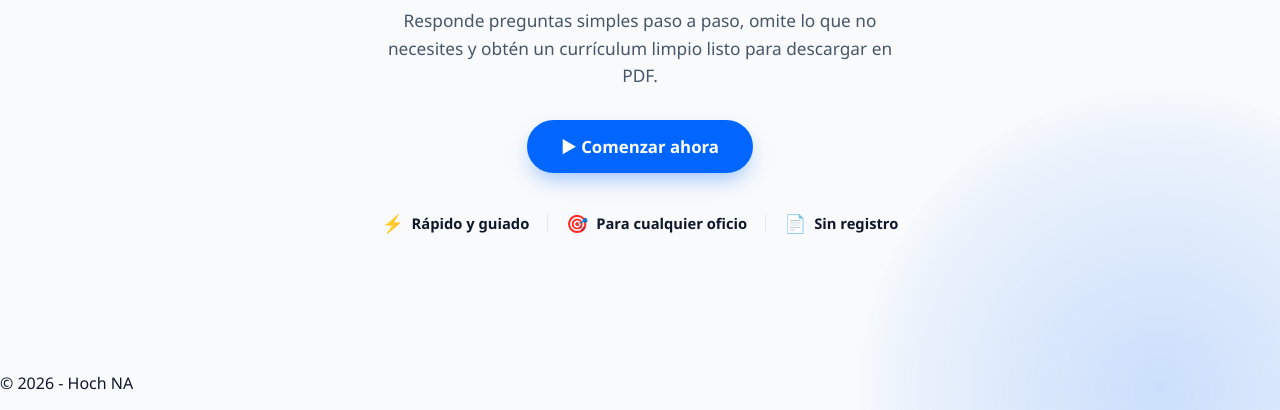
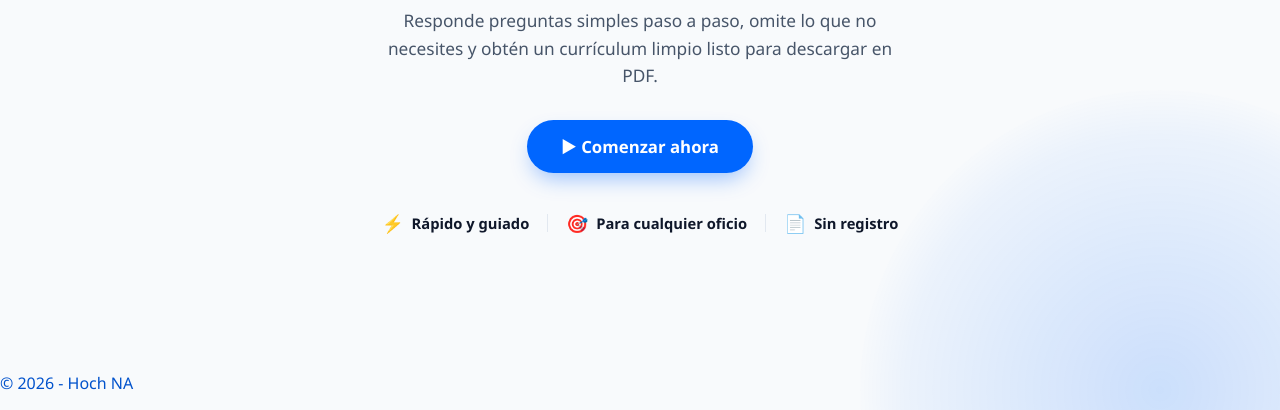
Before and after one commit to HochNADevEngineeringCode/CV_Pro_en_Minutos, a plain HTML site: page index.html in a window 1280 px wide. Shown: the part 390-800 px from the top of the page. Drawn offline with Linux system fonts and the light colour scheme.

```diff
--- a/styles.css
+++ b/styles.css
@@ -568,3 +568,10 @@ body {
         grid-template-columns: 1fr;
     }
 }
+
+/* ==========================================================================
+    PIE DE PAGINA
+   ========================================================================== */
+   footer {
+    color:#0052CC;
+   }
```
